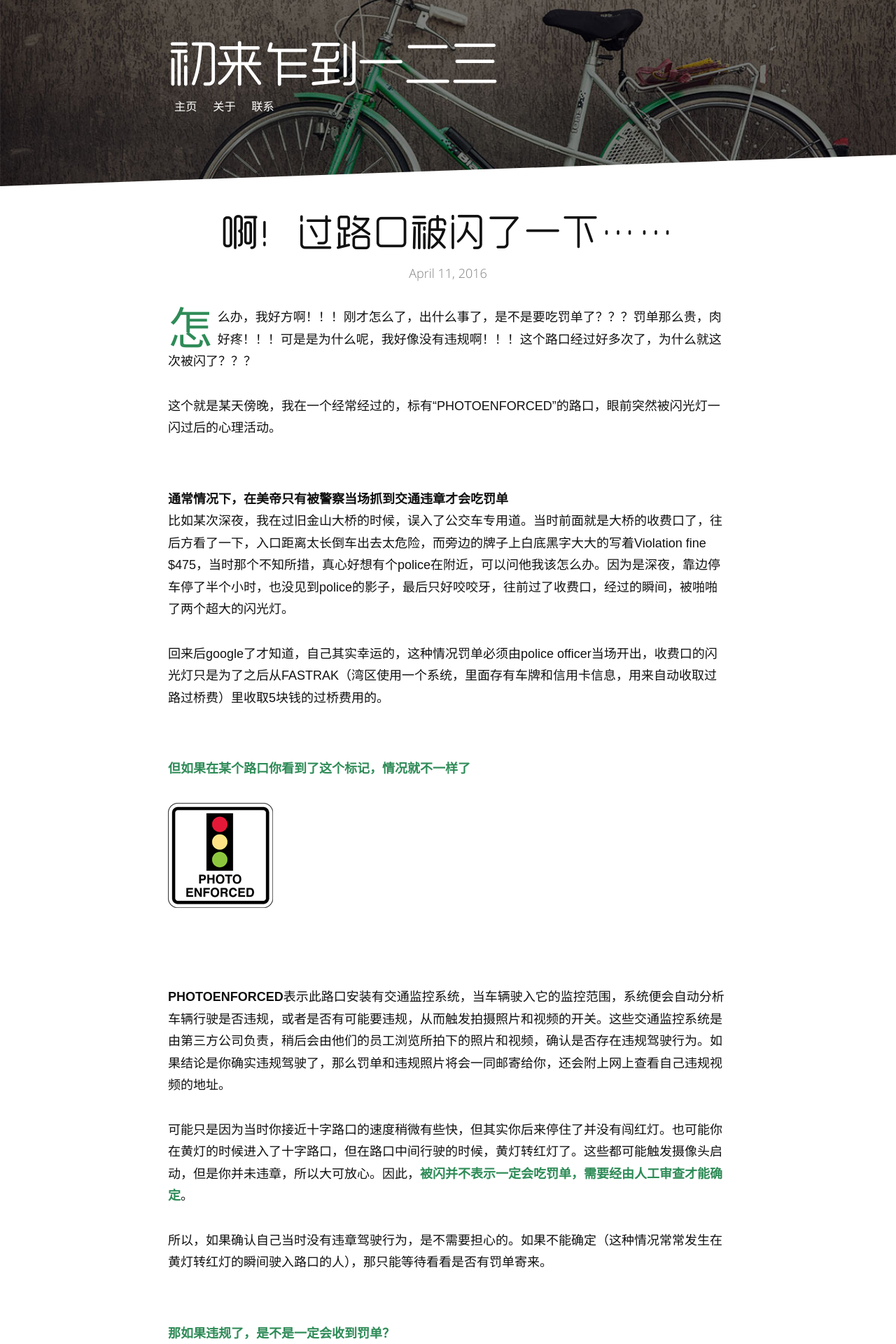
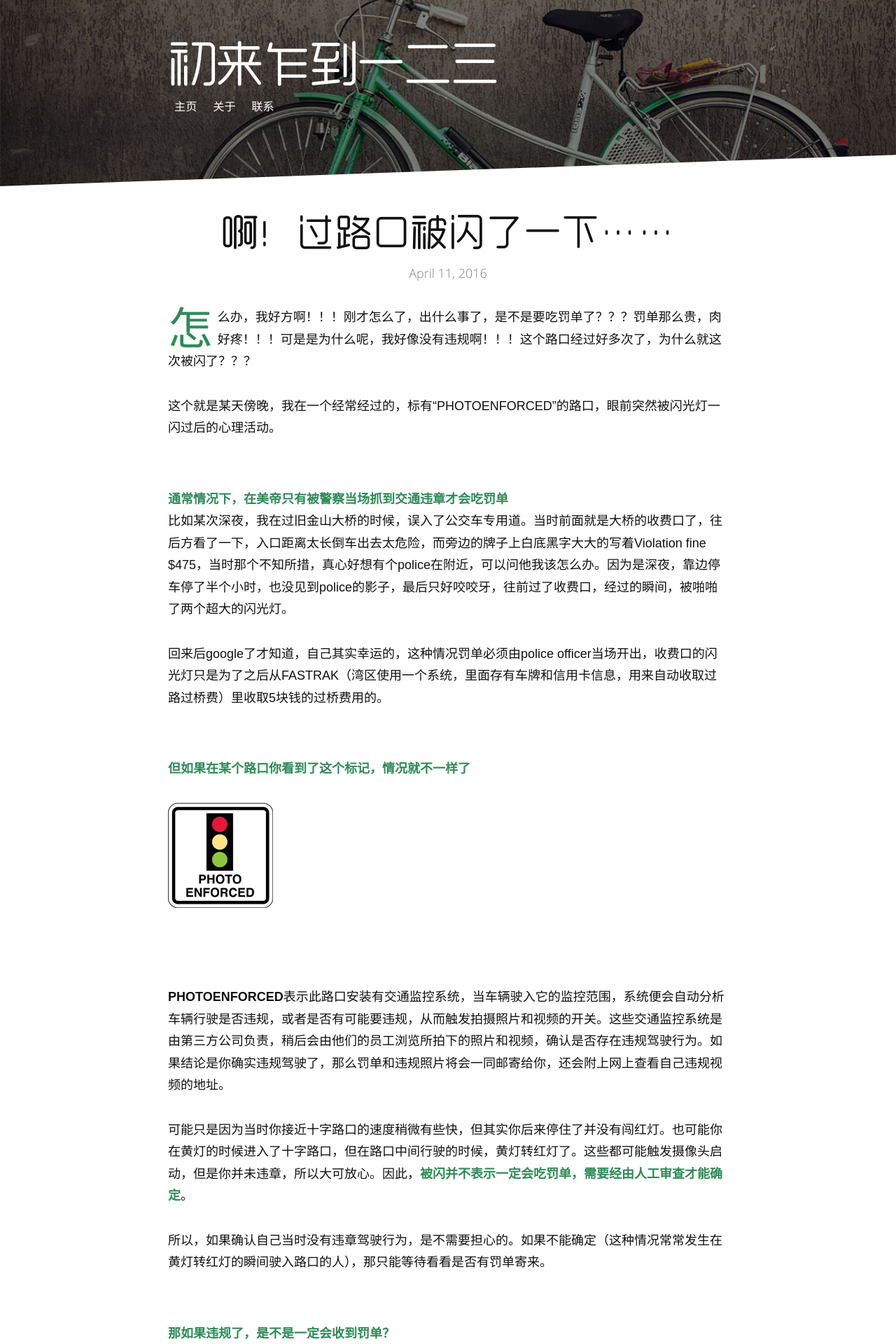
Before and after one commit to wolfwifee/wolfwifee.github.com, a Jekyll site: the page built from _posts/2016-04-11-when-a-red-light-camera-flash-go-off.md, in a window 1280 px wide. Shown: the top 1920 px of the page at 70% size. Built offline with Jekyll 4.4.1, drawn with Linux system fonts in a browser that asks for light colours; nearby versions of some CDN libraries; some web fonts are replaced; comment, search, counter and statistics services are not loaded.

Commit message:
Update 2016-04-11-when-a-red-light-camera-flash-go-off.md

```diff
--- a/_posts/2016-04-11-when-a-red-light-camera-flash-go-off.md
+++ b/_posts/2016-04-11-when-a-red-light-camera-flash-go-off.md
@@ -16,7 +16,7 @@ date: 2016-04-11
 
 <p style="margin-bottom:70px"></p>
 
-**通常情况下，在美帝只有被警察当场抓到交通违章才会吃罚单**<br>
+<span style="color:#2e8b57">**通常情况下，在美帝只有被警察当场抓到交通违章才会吃罚单**</span><br>
 比如某次深夜，我在过旧金山大桥的时候，误入了公交车专用道。当时前面就是大桥的收费口了，往后方看了一下，入口距离太长倒车出去太危险，而旁边的牌子上白底黑字大大的写着Violation fine $475，当时那个不知所措，真心好想有个police在附近，可以问他我该怎么办。因为是深夜，靠边停车停了半个小时，也没见到police的影子，最后只好咬咬牙，往前过了收费口，经过的瞬间，被啪啪了两个超大的闪光灯。
 
 回来后google了才知道，自己其实幸运的，这种情况罚单必须由police officer当场开出，收费口的闪光灯只是为了之后从FASTRAK（湾区使用一个系统，里面存有车牌和信用卡信息，用来自动收取过路过桥费）里收取5块钱的过桥费用的。
```
